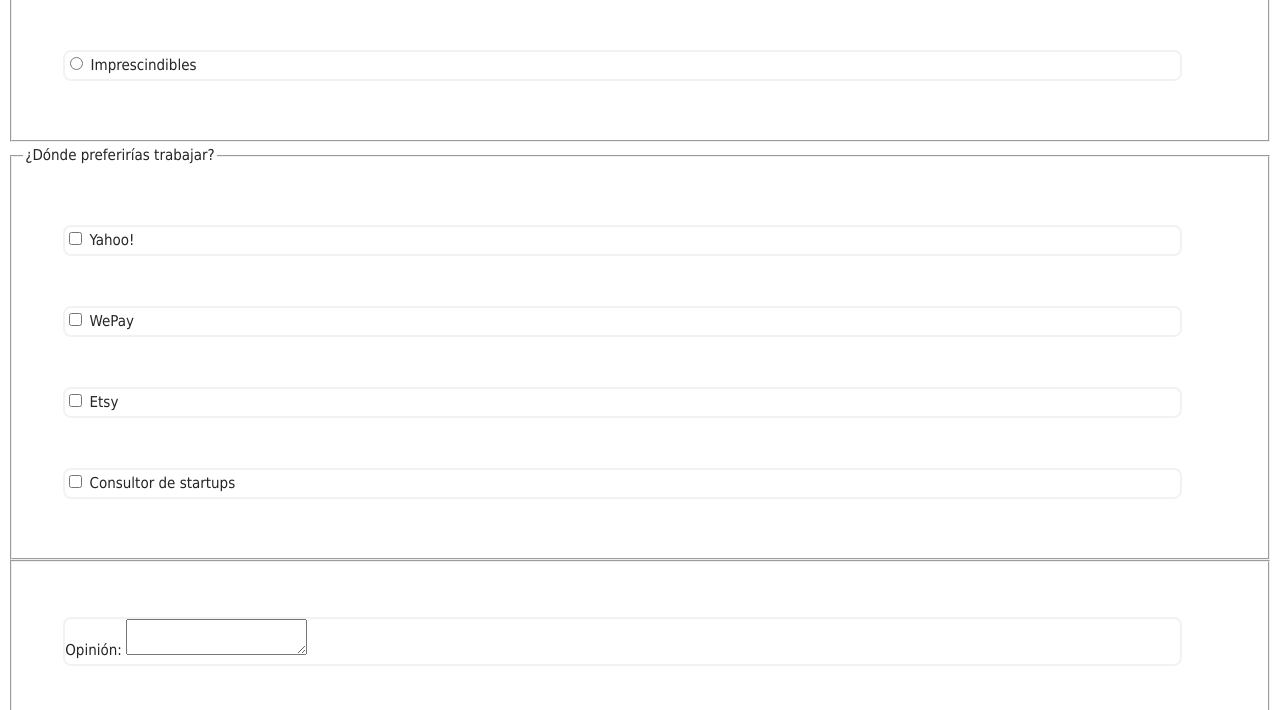
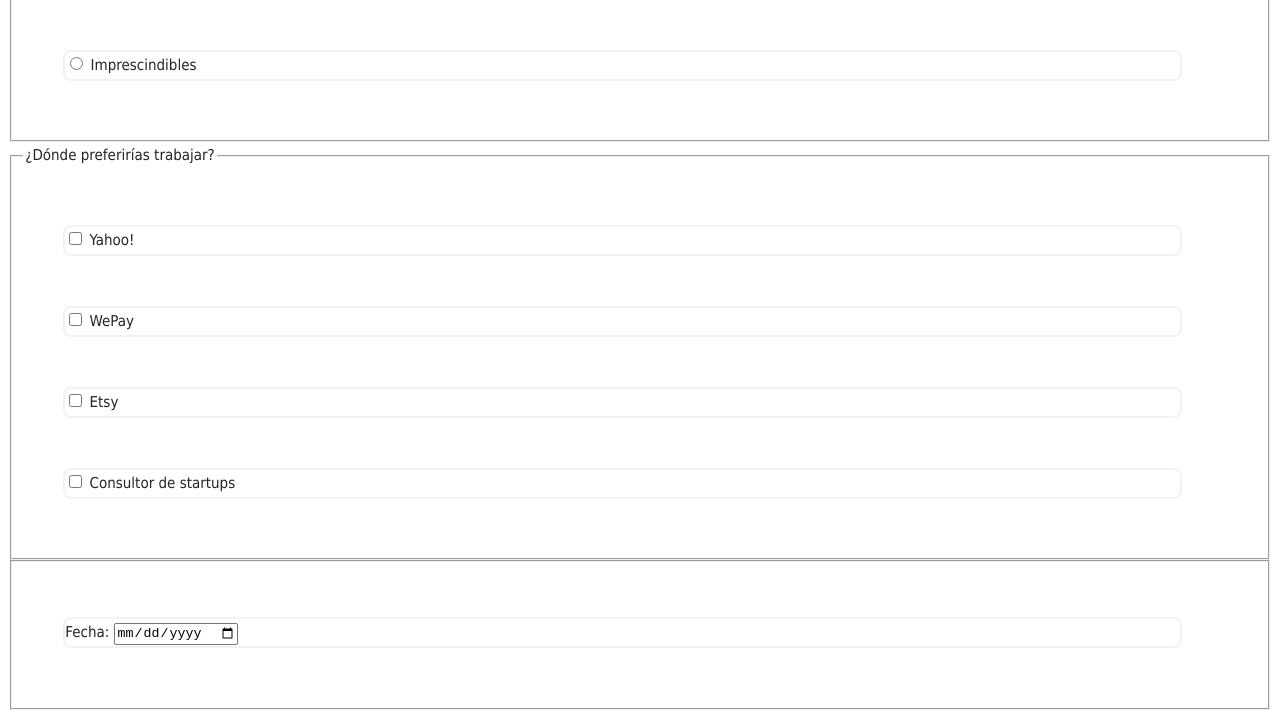
Before and after one commit to UO263799/practica1-SEW-2021, a plain HTML site: page career.html in a window 1280 px wide. Shown: the part 1409-2119 px from the top of the page. Drawn offline with Linux system fonts and the light colour scheme.

Commit message:
Add files via upload

```diff
--- a/career.html
+++ b/career.html
@@ -67,7 +67,7 @@
                 <p><label for="consultor"><input type="checkbox" id="consultor"> Consultor de startups </label></p>
             </fieldset>
             <fieldset>
-                <p><label for="opinion">Opinión: <textarea id="opinion"></textarea></label></p>
+                <p><label for="fecha">Fecha: <input type="date" id="fecha"></label></p>
             </fieldset>
             <input type="submit" value="Enviar">
         </form>
```
